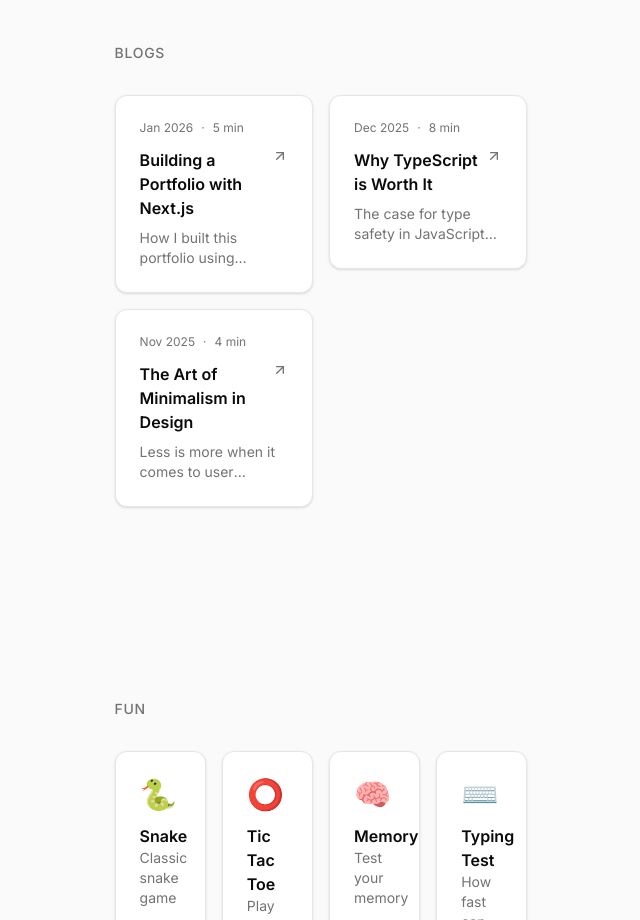
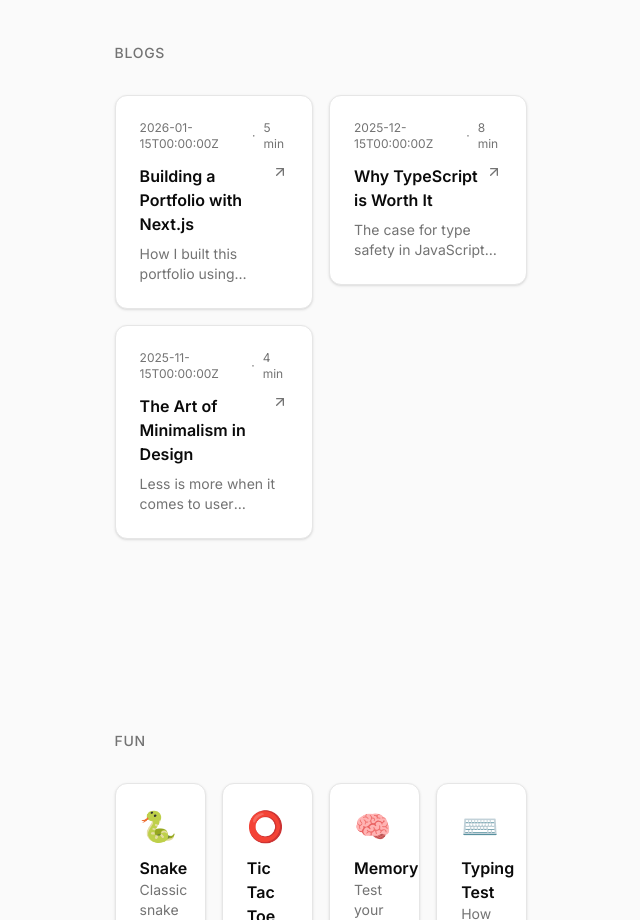
Before and after one commit to senutpal/untitled, a Next.js app: page / in a window 1280 px wide. Shown: the part 2560-3480 px from the top of the page, without its empty margins (319-959 px from the left). Built offline with nearby package versions, Linux system fonts and the light colour scheme.

Commit message:
fix: improve data layer with timezone-safe dates and ISO format
- Fix BIRTH_DATE timezone using Date.UTC() instead of string parsing
- Convert BLOG_POSTS dates to ISO-8601 format (2026-01-15T00:00:00Z)
- Ensures consistent date handling across timezones

```diff
--- a/src/data/content.ts
+++ b/src/data/content.ts
@@ -1,6 +1,6 @@
 // Portfolio data - centralized content management
 
-export const BIRTH_DATE = new Date("2003-04-15"); // Adjust to your actual birth date
+export const BIRTH_DATE = new Date(Date.UTC(2003, 3, 15)); // Adjust to your actual birth date
 
 export const PERSONAL_INFO = {
   name: "Utpal",
@@ -100,7 +100,7 @@ export const BLOG_POSTS: BlogPost[] = [
     id: "blog-1",
     title: "Building a Portfolio with Next.js",
     excerpt: "How I built this portfolio using modern web technologies.",
-    date: "Jan 2026",
+    date: "2026-01-15T00:00:00Z",
     readTime: "5 min",
     link: "/blog/portfolio",
   },
@@ -108,7 +108,7 @@ export const BLOG_POSTS: BlogPost[] = [
     id: "blog-2",
     title: "Why TypeScript is Worth It",
     excerpt: "The case for type safety in JavaScript projects.",
-    date: "Dec 2025",
+    date: "2025-12-15T00:00:00Z",
     readTime: "8 min",
     link: "/blog/typescript",
   },
@@ -116,7 +116,7 @@ export const BLOG_POSTS: BlogPost[] = [
     id: "blog-3",
     title: "The Art of Minimalism in Design",
     excerpt: "Less is more when it comes to user interfaces.",
-    date: "Nov 2025",
+    date: "2025-11-15T00:00:00Z",
     readTime: "4 min",
     link: "/blog/minimalism",
   },
```
